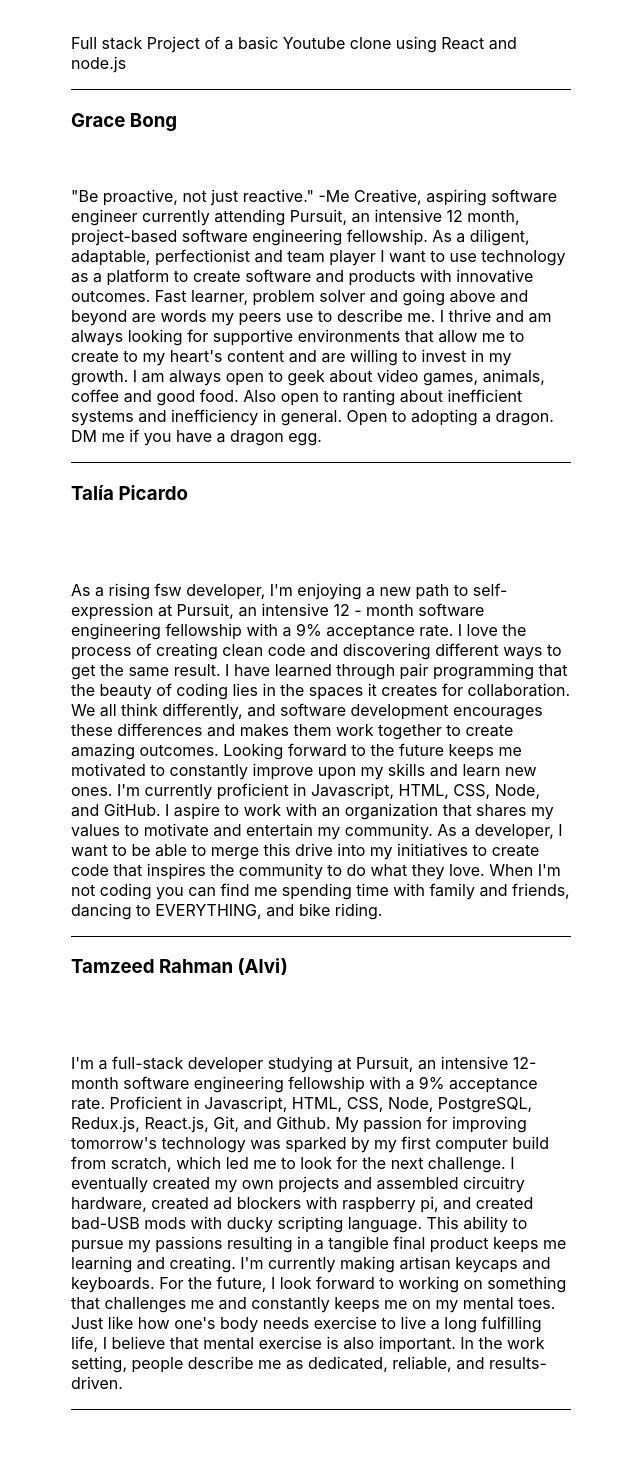
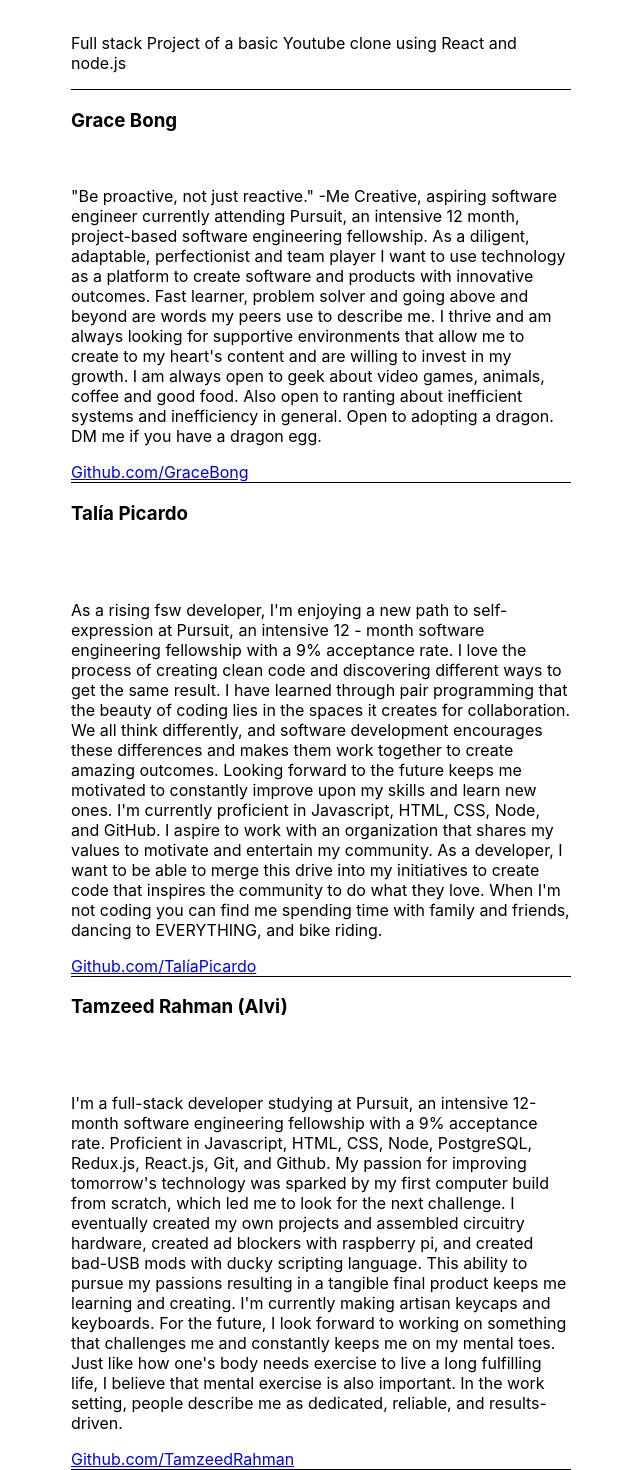
Before and after one commit to Tpichardo/Mini-Tube, a React (Create React App) app: page /about in a window 1280 px wide. Shown: the part 422-1892 px from the top of the page, without its empty margins (319-959 px from the left). Before the commit the page ends 1832 px from the top, so only its background shows below. Built offline with nearby package versions, Linux system fonts and the light colour scheme.

Commit message:
added github links

```diff
--- a/src/Components/About.js
+++ b/src/Components/About.js
@@ -28,6 +28,7 @@ const About = () => {
             ranting about inefficient systems and inefficiency in general. Open
             to adopting a dragon. DM me if you have a dragon egg.
           </p>
+          <a href="https://github.com/bongster91">Github.com/GraceBong</a>
         </div>
         <div className="Talia bio">
           <h3>Talía Picardo</h3> <br />
@@ -50,6 +51,7 @@ const About = () => {
             what they love. When I'm not coding you can find me spending time
             with family and friends, dancing to EVERYTHING, and bike riding.
           </p>
+          <a href="https://github.com/Tpichardo">Github.com/TalíaPicardo</a>
         </div>
         <div className="Alvi bio">
           <h3>Tamzeed Rahman (Alvi)</h3> <br />
@@ -72,6 +74,9 @@ const About = () => {
             important. In the work setting, people describe me as dedicated,
             reliable, and results-driven.
           </p>
+          <a href="https://github.com/TamzeedRahman">
+            Github.com/TamzeedRahman
+          </a>
         </div>
       </div>
     </>
--- a/src/Components/Home.css
+++ b/src/Components/Home.css
@@ -19,5 +19,5 @@ img {
 
 list-item {
   justify-content: center;
-  align-items: center;
+  align-items: cent;
 }
```
